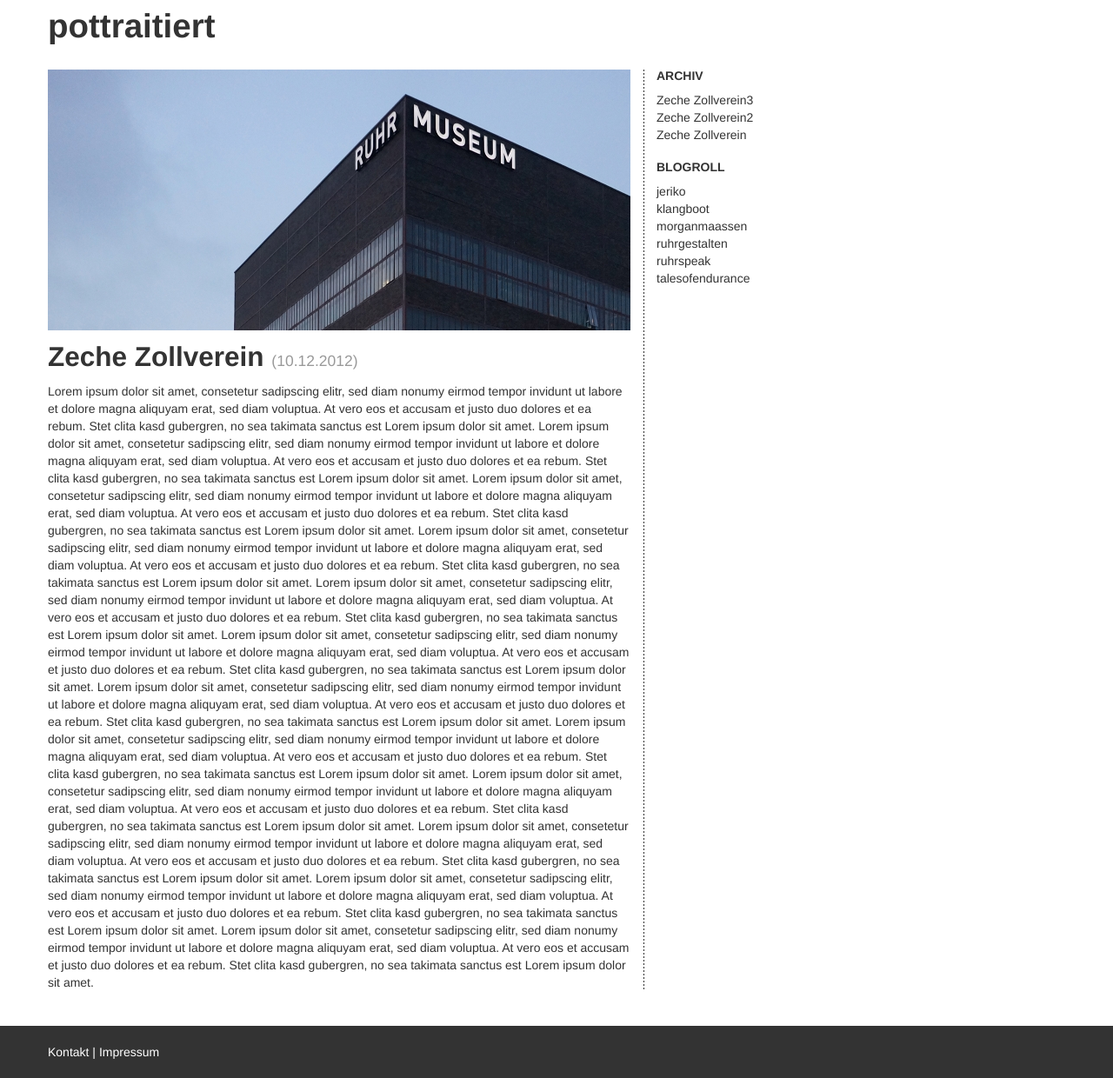
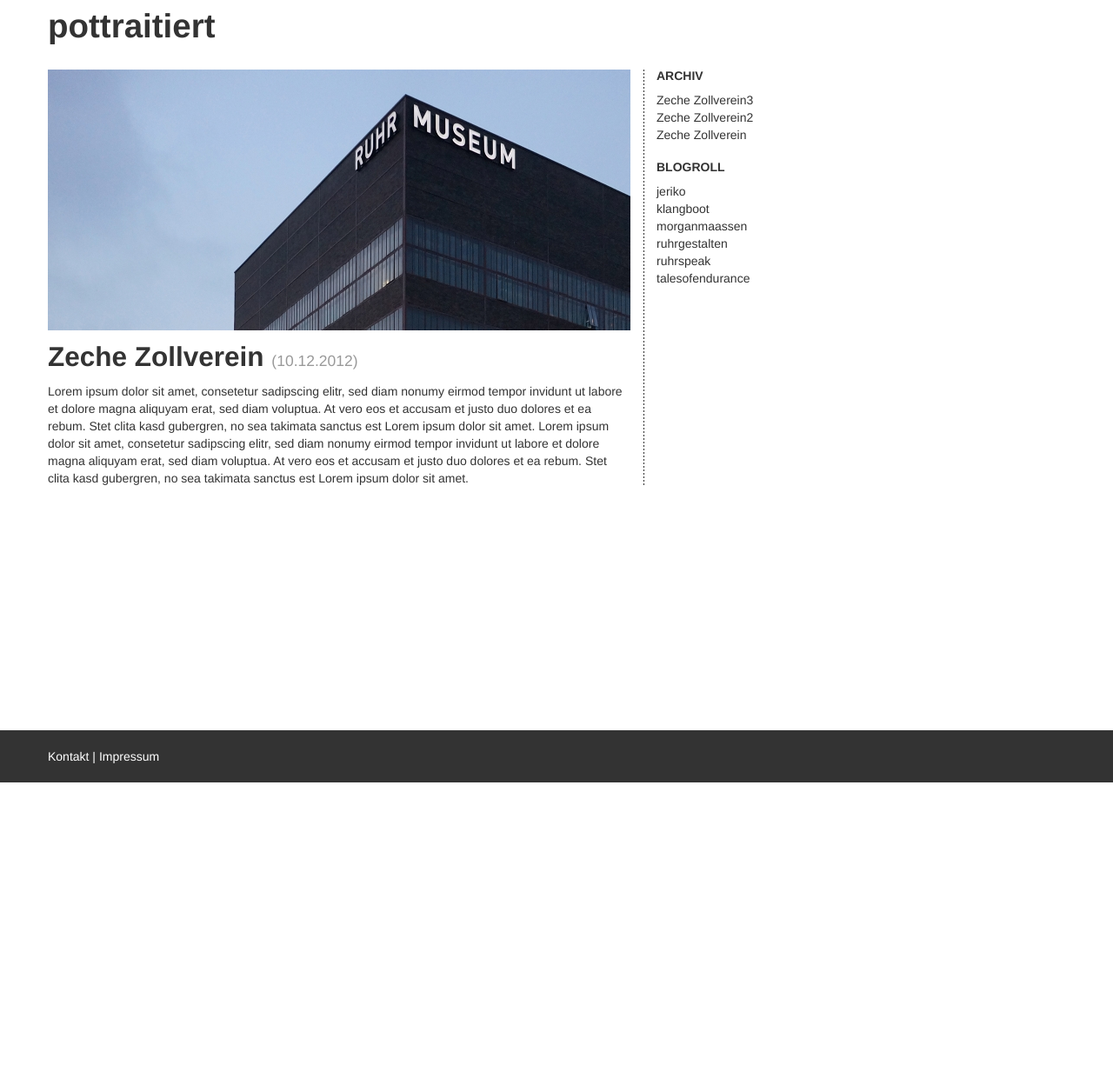
Before and after one commit to mrsellars/pottraitiert, a Jekyll site: the page built from _posts/2012-12-10-zeche-zollverein.html, in a window 1280 px wide. Shown: the whole page at 87% size. Built offline with Jekyll 4.4.1, drawn with Linux system fonts in a browser that asks for light colours; after the commit the page ends 900 px from its top, so only the background shows below that.

```diff
--- a/_posts/2012-12-10-zeche-zollverein.html
+++ b/_posts/2012-12-10-zeche-zollverein.html
@@ -3,8 +3,3 @@ layout: post
 top_image: /img/test.jpg
 ---
 Lorem ipsum dolor sit amet, consetetur sadipscing elitr, sed diam nonumy eirmod tempor invidunt ut labore et dolore magna aliquyam erat, sed diam voluptua. At vero eos et accusam et justo duo dolores et ea rebum. Stet clita kasd gubergren, no sea takimata sanctus est Lorem ipsum dolor sit amet. Lorem ipsum dolor sit amet, consetetur sadipscing elitr, sed diam nonumy eirmod tempor invidunt ut labore et dolore magna aliquyam erat, sed diam voluptua. At vero eos et accusam et justo duo dolores et ea rebum. Stet clita kasd gubergren, no sea takimata sanctus est Lorem ipsum dolor sit amet.
-Lorem ipsum dolor sit amet, consetetur sadipscing elitr, sed diam nonumy eirmod tempor invidunt ut labore et dolore magna aliquyam erat, sed diam voluptua. At vero eos et accusam et justo duo dolores et ea rebum. Stet clita kasd gubergren, no sea takimata sanctus est Lorem ipsum dolor sit amet. Lorem ipsum dolor sit amet, consetetur sadipscing elitr, sed diam nonumy eirmod tempor invidunt ut labore et dolore magna aliquyam erat, sed diam voluptua. At vero eos et accusam et justo duo dolores et ea rebum. Stet clita kasd gubergren, no sea takimata sanctus est Lorem ipsum dolor sit amet.
-Lorem ipsum dolor sit amet, consetetur sadipscing elitr, sed diam nonumy eirmod tempor invidunt ut labore et dolore magna aliquyam erat, sed diam voluptua. At vero eos et accusam et justo duo dolores et ea rebum. Stet clita kasd gubergren, no sea takimata sanctus est Lorem ipsum dolor sit amet. Lorem ipsum dolor sit amet, consetetur sadipscing elitr, sed diam nonumy eirmod tempor invidunt ut labore et dolore magna aliquyam erat, sed diam voluptua. At vero eos et accusam et justo duo dolores et ea rebum. Stet clita kasd gubergren, no sea takimata sanctus est Lorem ipsum dolor sit amet.
-Lorem ipsum dolor sit amet, consetetur sadipscing elitr, sed diam nonumy eirmod tempor invidunt ut labore et dolore magna aliquyam erat, sed diam voluptua. At vero eos et accusam et justo duo dolores et ea rebum. Stet clita kasd gubergren, no sea takimata sanctus est Lorem ipsum dolor sit amet. Lorem ipsum dolor sit amet, consetetur sadipscing elitr, sed diam nonumy eirmod tempor invidunt ut labore et dolore magna aliquyam erat, sed diam voluptua. At vero eos et accusam et justo duo dolores et ea rebum. Stet clita kasd gubergren, no sea takimata sanctus est Lorem ipsum dolor sit amet.
-Lorem ipsum dolor sit amet, consetetur sadipscing elitr, sed diam nonumy eirmod tempor invidunt ut labore et dolore magna aliquyam erat, sed diam voluptua. At vero eos et accusam et justo duo dolores et ea rebum. Stet clita kasd gubergren, no sea takimata sanctus est Lorem ipsum dolor sit amet. Lorem ipsum dolor sit amet, consetetur sadipscing elitr, sed diam nonumy eirmod tempor invidunt ut labore et dolore magna aliquyam erat, sed diam voluptua. At vero eos et accusam et justo duo dolores et ea rebum. Stet clita kasd gubergren, no sea takimata sanctus est Lorem ipsum dolor sit amet.
-Lorem ipsum dolor sit amet, consetetur sadipscing elitr, sed diam nonumy eirmod tempor invidunt ut labore et dolore magna aliquyam erat, sed diam voluptua. At vero eos et accusam et justo duo dolores et ea rebum. Stet clita kasd gubergren, no sea takimata sanctus est Lorem ipsum dolor sit amet. Lorem ipsum dolor sit amet, consetetur sadipscing elitr, sed diam nonumy eirmod tempor invidunt ut labore et dolore magna aliquyam erat, sed diam voluptua. At vero eos et accusam et justo duo dolores et ea rebum. Stet clita kasd gubergren, no sea takimata sanctus est Lorem ipsum dolor sit amet.
```
